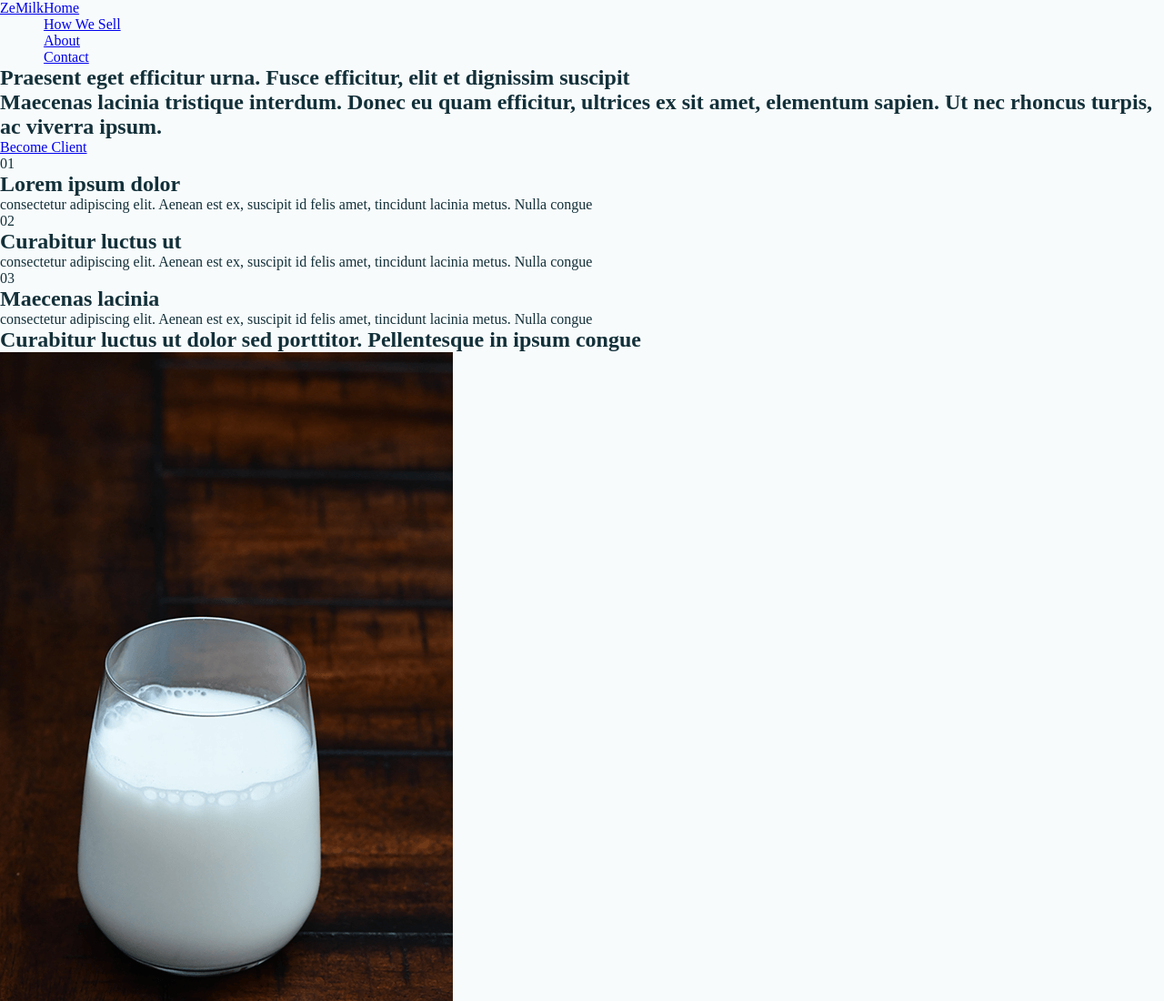
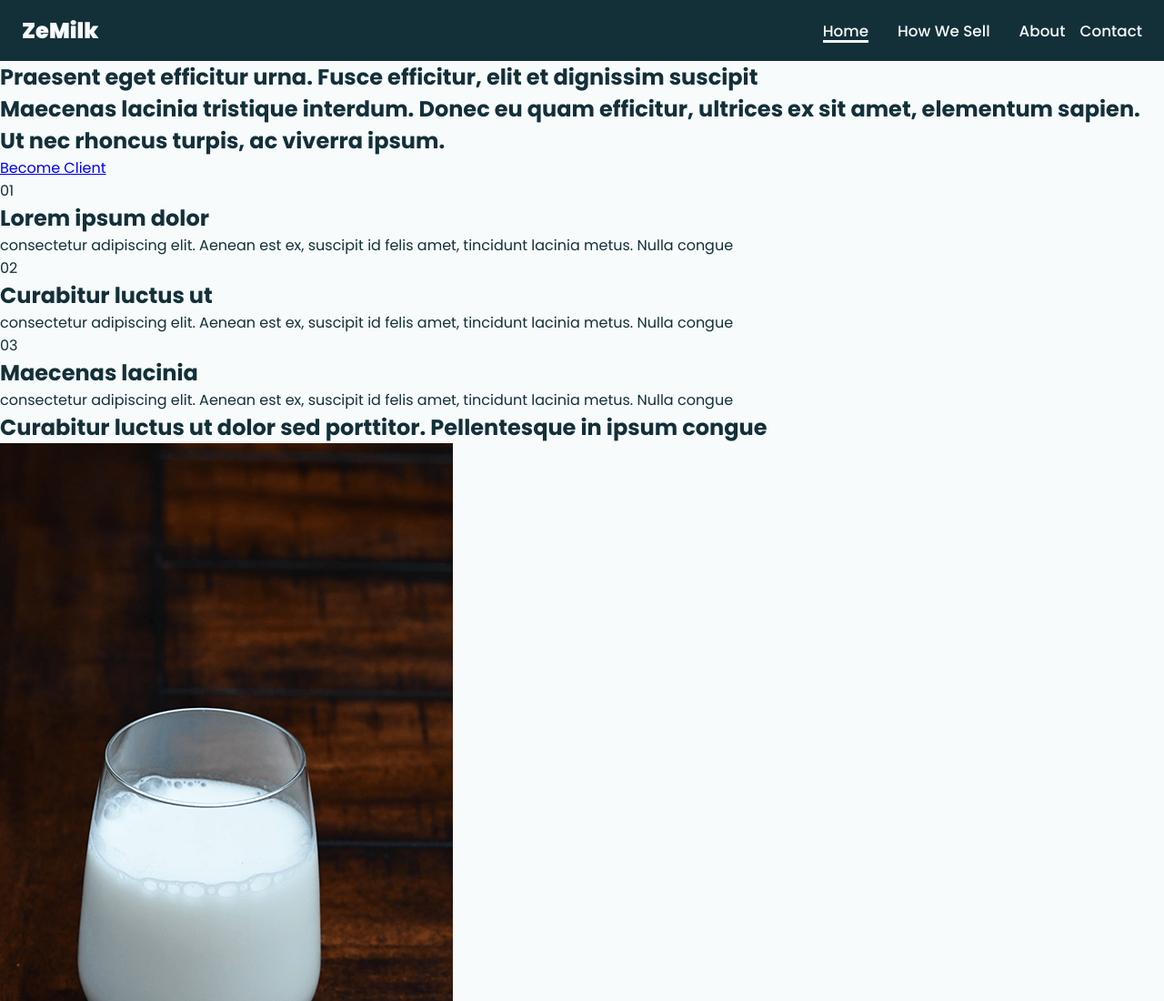
Before and after one commit to r-e-d-ant/zemilk-static-version, a plain HTML site: page index.html in a window 1280 px wide. Shown: the top 1100 px of the page at 91% size. Drawn offline with Linux system fonts and the light colour scheme.

Commit message:
styled header for desktop view

```diff
--- a/assets/header.css
+++ b/assets/header.css
@@ -1,4 +1,71 @@
+@import url('https://fonts.googleapis.com/css2?family=Poppins:wght@100;200;300;400;500;600;700;800;900&display=swap');
+
 
 header {
     display: flex;
+    align-items: center;
+    justify-content: space-between;
+    background-color: var(--primary-clr);
+    padding: 1rem 1.5rem;
 }
+
+.logo {
+    color: var(--white-clr);
+    text-decoration: none;
+    font-size: 1.5rem;
+    font-weight: 900;
+}
+
+/* nav items */
+.navbar
+.nav-lists {
+    display: flex;
+}
+/* nav item */
+.nav-lists
+.nav-item {
+    margin: 0 1rem;
+    position: relative;
+}
+.nav-lists
+.nav-item::before {
+    content: "";
+    background-color: var(--white-clr);
+    position: absolute;
+    bottom: 0;
+    width: 100%;
+    height: .14rem;
+    transform: scaleX(0);
+    transform-origin: right;
+    transition: transform 300ms;
+}
+.nav-lists
+.nav-item:hover::before {
+    transform: scaleX(1);
+    transform-origin: left;
+}
+.nav-lists
+.nav-item
+.nav-link {
+    color: var(--white-clr);
+    font-size: 1.05rem;
+    font-weight: 500;
+    text-decoration: none;
+}
+.active {
+    position: relative;
+}
+.active::before {
+    content: "";
+    background-color: var(--white-clr);
+    position: absolute;
+    bottom: 0;
+    width: 100%;
+    height: .14rem;
+    transform: scaleX(1) !important;
+}
+/* remove margin right to the last item */
+.nav-lists
+.nav-item:last-child {
+    margin: 0;
+}
--- a/assets/style.css
+++ b/assets/style.css
@@ -23,4 +23,5 @@ ul {
 body {
     background-color: var(--white-clr);
     color: var(--primary-clr);
+    font-family: 'Poppins', sans-serif;
 }
--- a/index.html
+++ b/index.html
@@ -15,7 +15,7 @@
         <a href="./index.html" class="logo">ZeMilk</a>
         <nav class="navbar">
             <ul class="nav-lists">
-                <li class="nav-item"><a href="./index.html" class="nav-link">Home</a></li>
+                <li class="nav-item active"><a href="./index.html" class="nav-link">Home</a></li>
                 <li class="nav-item"><a href="#milks-types" class="nav-link">How We Sell</a></li>
                 <li class="nav-item"><a href="./about.html" class="nav-link">About</a></li>
                 <li class="nav-item"><a href="./contact.html" class="nav-link">Contact</a></li>
```
